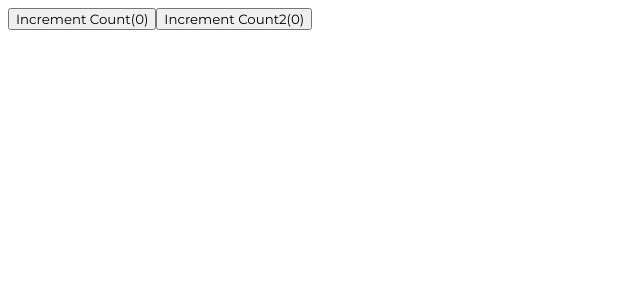
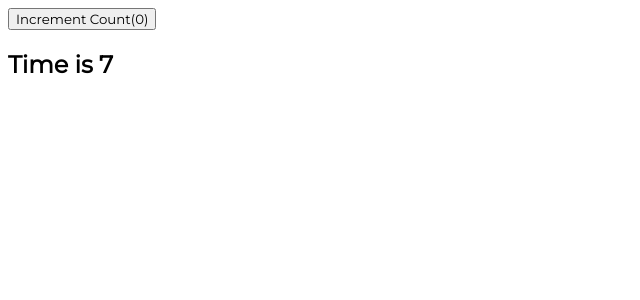
Before and after one commit to BekMart/functional-component-challenge, a React (Create React App) app in the folder my-app/: page / in a window 1280 px wide. Shown: the top 300 px of the page, without its empty margins (0-640 px from the left). Built offline with nearby package versions, Linux system fonts and the light colour scheme.

Commit message:
Demonstrate useEffect hook only running once
Else there will be several instances of time intervals - lead to crash

```diff
--- a/my-app/src/components/UseEffectCounter.js
+++ b/my-app/src/components/UseEffectCounter.js
@@ -2,25 +2,24 @@
 
 function UseEffectCounter() {
     const [count, setCount] = useState(0);
+    const [time, setTime] = useState(0);
     useEffect(() => {
         console.log("count 1 effect");
         document.title = count;
     }, [count]);
-    const [count2, setCount2] = useState(0);
     useEffect(() => {
-        console.log("count 2 effect");
-        document.title = count2;
-    }, [count2]);
+        console.log('Creating timer');
+        const interval = setInterval(() => {
+            setTime(time => time + 1)
+        }, 1000)
+    }, []);
   return (
     <div>
         <button onClick={
             () => setCount(count => count + 1)
         }> Increment Count({count})
         </button>
-        <button onClick={
-            () => setCount2(count2 => count2 + 1)
-        }> Increment Count2({count2})
-        </button>
+        <h2>Time is {time}</h2>
     </div>
   )
 }
```
